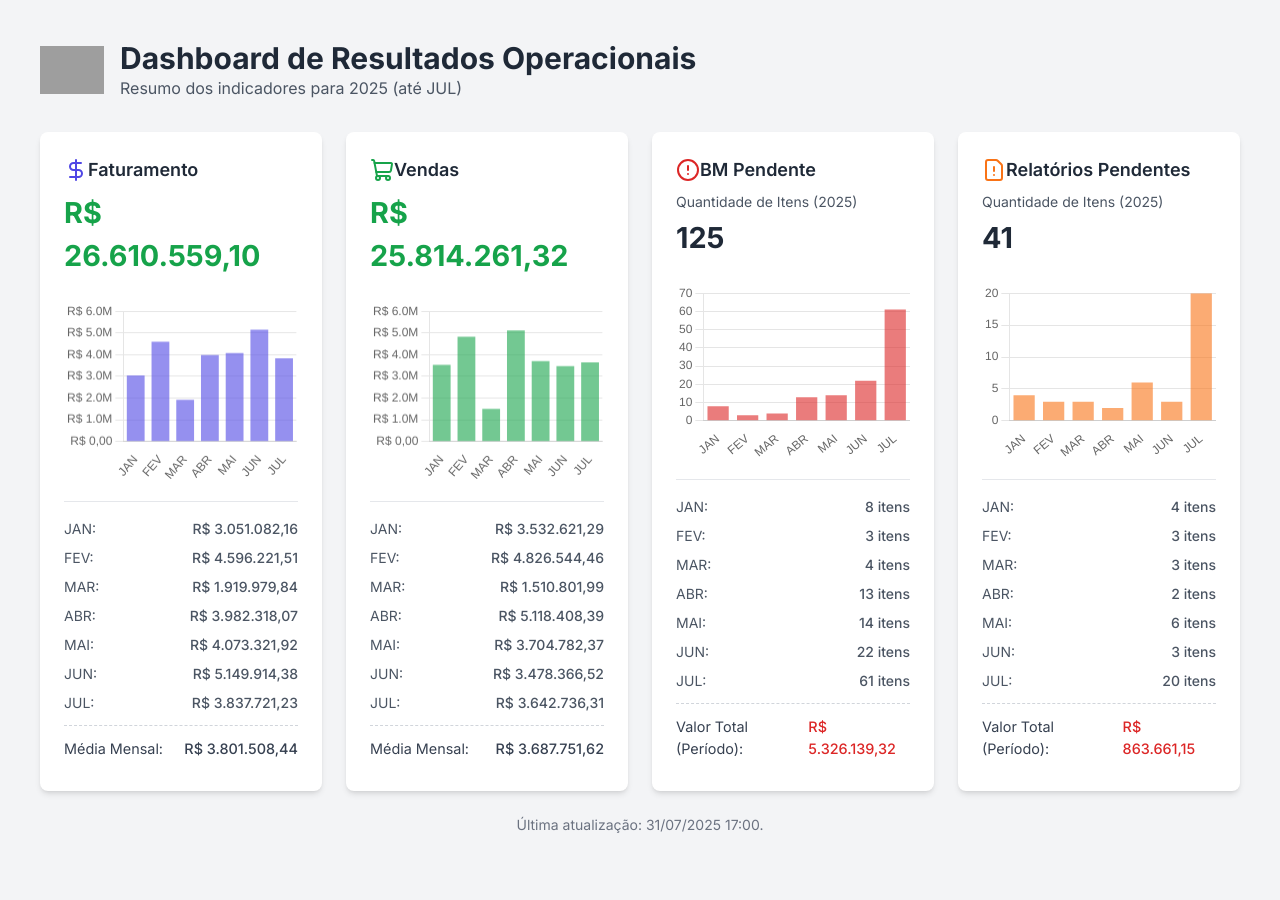
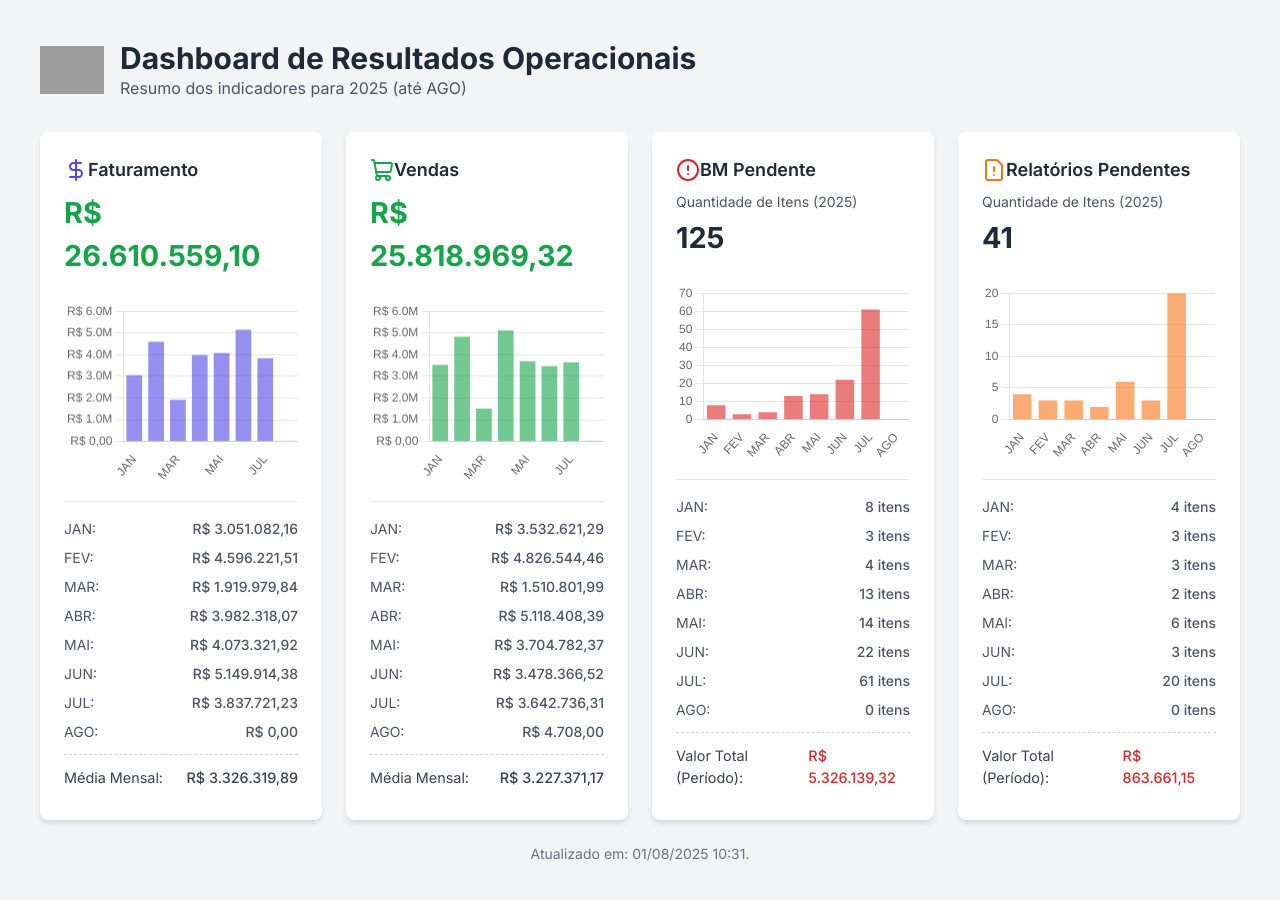
Before and after one commit to chiesa2k/overviewsm2, a plain HTML site: page index.html in a window 1280 px wide. Before the commit the page ends 875 px from the top, so only its background shows below. Drawn offline with nearby package versions, Linux system fonts and the light colour scheme; grey boxes are pictures that could not be loaded.

Commit message:
Atualizacao automatica do dashboard - 01/08/2025 10:31

```diff
--- a/index.html
+++ b/index.html
@@ -34,7 +34,7 @@
         <img src="https://i.postimg.cc/ydCgL04c/e4d3aeb7-dbb0-4a0a-b249-7859f2985440.png" alt="Logo da Empresa" class="h-10 md:h-12" onerror="this.style.display='none'">
         <div>
             <h1 class="text-2xl md:text-3xl font-bold text-gray-800">Dashboard de Resultados Operacionais</h1>
-            <p class="text-gray-600">Resumo dos indicadores para 2025 (até JUL)</p>
+            <p class="text-gray-600">Resumo dos indicadores para 2025 (até AGO)</p>
         </div>
     </header>
 
@@ -56,12 +56,12 @@
                 <p data-month="10">OUT: <span>R$ 0,00</span></p>
                 <p data-month="11">NOV: <span>R$ 0,00</span></p>
                 <p data-month="12">DEZ: <span>R$ 0,00</span></p>
-                <p class="summary-line">Média Mensal: <span class="font-semibold">R$ 3.801.508,44</span></p>
+                <p class="summary-line">Média Mensal: <span class="font-semibold">R$ 3.326.319,89</span></p>
             </div>
         </section>
         <section class="data-card">
             <h2 class="card-title"><i data-lucide="shopping-cart" style="color: #16a34a;"></i>Vendas</h2>
-            <div class="total-value" style="color: #16a34a;">R$ 25.814.261,32</div>
+            <div class="total-value" style="color: #16a34a;">R$ 25.818.969,32</div>
             <div class="chart-container"><canvas id="vendasChart"></canvas></div>
             <div class="monthly-data">
                 <p data-month="1">JAN: <span>R$ 3.532.621,29</span></p>
@@ -76,7 +76,7 @@
                 <p data-month="10">OUT: <span>R$ 0,00</span></p>
                 <p data-month="11">NOV: <span>R$ 58.878,15</span></p>
                 <p data-month="12">DEZ: <span>R$ 0,00</span></p>
-                <p class="summary-line">Média Mensal: <span class="font-semibold">R$ 3.687.751,62</span></p>
+                <p class="summary-line">Média Mensal: <span class="font-semibold">R$ 3.227.371,17</span></p>
             </div>
         </section>
         <section class="data-card">
@@ -124,7 +124,7 @@
     </main>
 
     <footer class="mt-6 text-center text-sm text-gray-500">
-        Última atualização: 31/07/2025 17:00.
+        Atualizado em: 01/08/2025 10:31.
     </footer>
 
     <!-- O SCRIPT DOS GRÁFICOS E LÓGICA DE VISUALIZAÇÃO ENTRAM AQUI -->
@@ -132,7 +132,7 @@
     <script>
         window.addEventListener('load', () => {
             try {
-                const mesAtual = 7;
+                const mesAtual = 8;
                 const todosOsMeses = ['JAN', 'FEV', 'MAR', 'ABR', 'MAI', 'JUN', 'JUL', 'AGO', 'SET', 'OUT', 'NOV', 'DEZ'];
                 const chartLabels = todosOsMeses.slice(0, mesAtual);
 
@@ -162,7 +162,7 @@
     <script>
         window.addEventListener('load', () => {
             lucide.createIcons();
-            const mesAtual = parseInt('7', 10) || new Date().getMonth() + 1;
+            const mesAtual = parseInt('8', 10) || new Date().getMonth() + 1;
             const elementosMes = document.querySelectorAll('.monthly-data p[data-month]');
             elementosMes.forEach(el => {
                 const mesDoElemento = parseInt(el.getAttribute('data-month'), 10);
```
Also changed, not shown: dashboard_template.html (+1 -1 lines), 1 other file.
